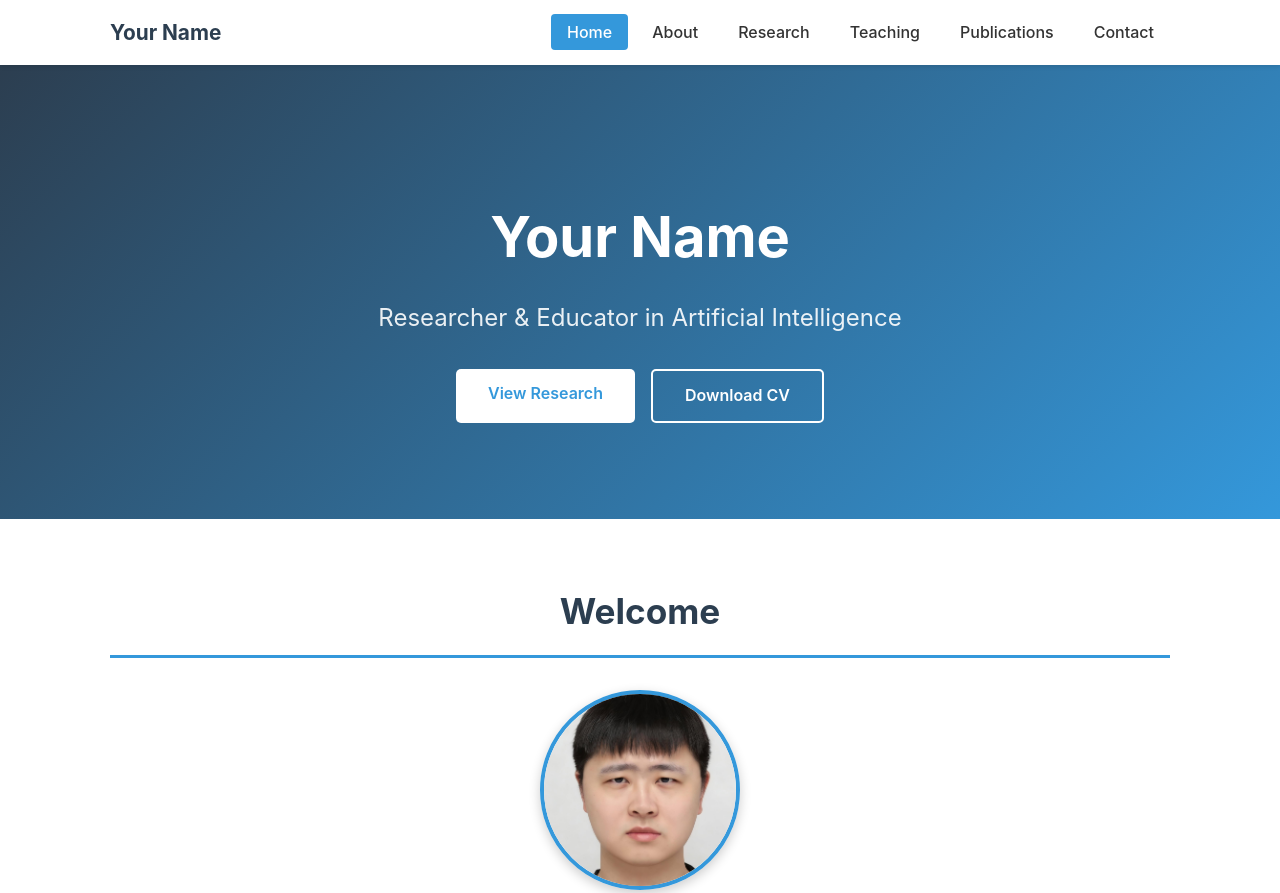
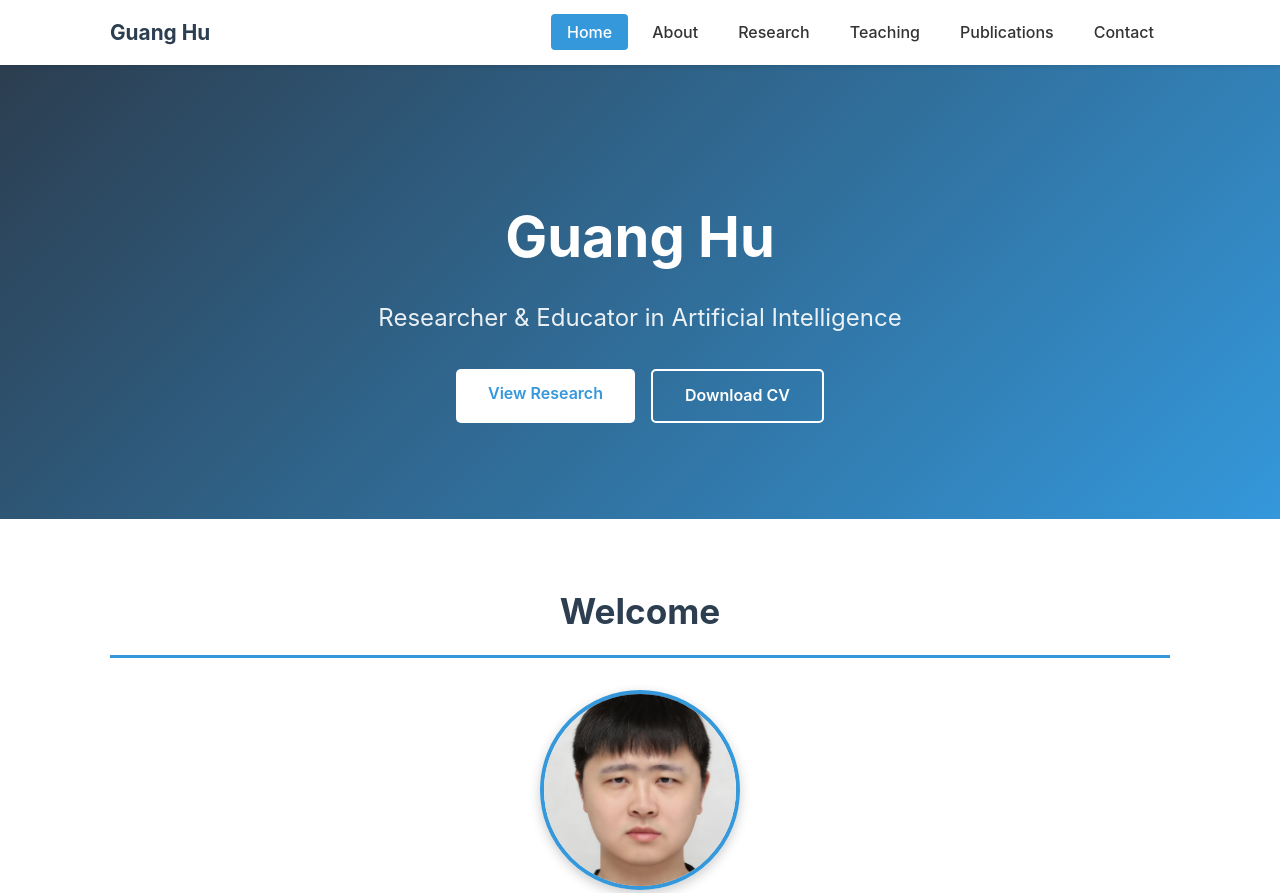
Before and after one commit to guanghuhappysf128/guanghuhappysf128.github.io, a plain HTML site: page index.html in a window 1280 px wide. Shown: the top 893 px of the page. Drawn offline with Linux system fonts and the light colour scheme.

Commit message:
replace name

```diff
--- a/index.html
+++ b/index.html
@@ -9,7 +9,7 @@
 <body>
     <nav>
         <div class="container">
-            <div class="nav-brand">Your Name</div>
+            <div class="nav-brand">Guang Hu</div>
             <ul class="nav-links">
                 <li><a href="index.html" class="active">Home</a></li>
                 <li><a href="about.html">About</a></li>
@@ -23,7 +23,7 @@
 
     <header class="hero">
         <div class="container">
-            <h1>Your Name</h1>
+            <h1>Guang Hu</h1>
             <p class="tagline">Researcher & Educator in Artificial Intelligence</p>
             <div class="hero-buttons">
                 <a href="research.html" class="btn btn-primary">View Research</a>
@@ -64,7 +64,7 @@
 
     <footer>
         <div class="container">
-            <p>&copy; 2026 Your Name. All rights reserved.</p>
+            <p>&copy; 2026 Guang Hu. All rights reserved.</p>
         </div>
     </footer>
 </body>
```
Also changed, not shown: about.html (+2 -2 lines), contact.html (+2 -2 lines), publications.html (+2 -2 lines), research.html (+2 -2 lines), teaching.html (+2 -2 lines).
